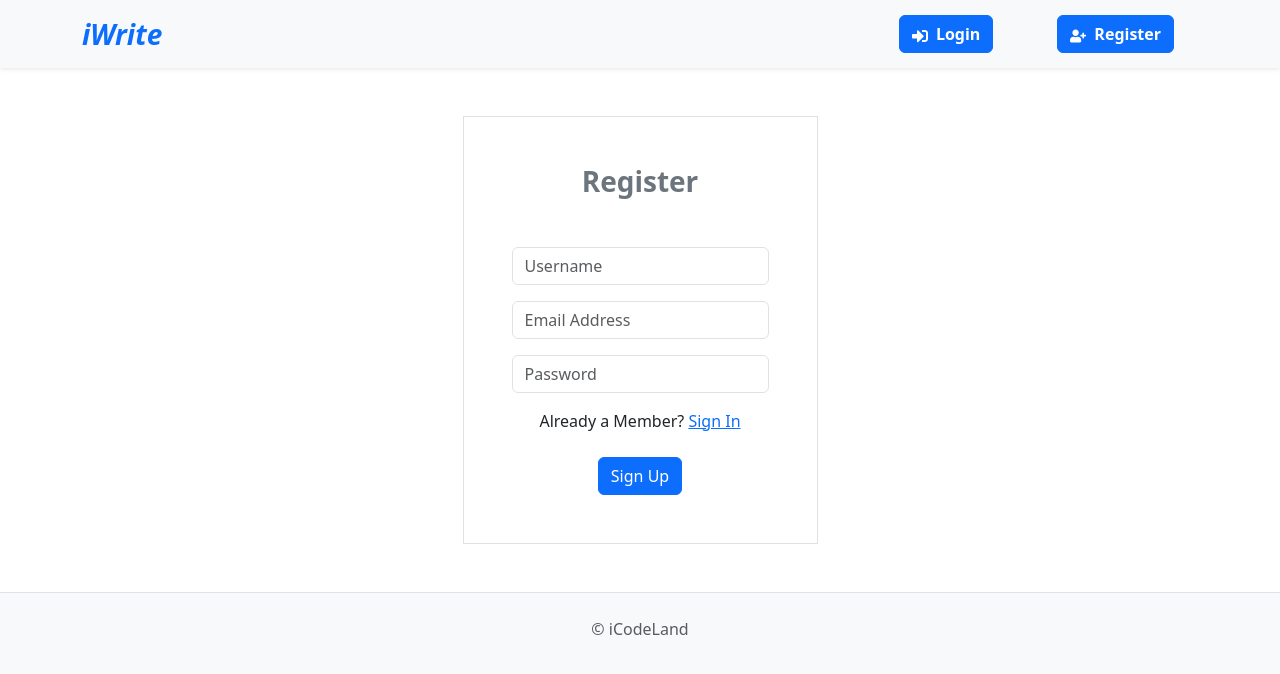
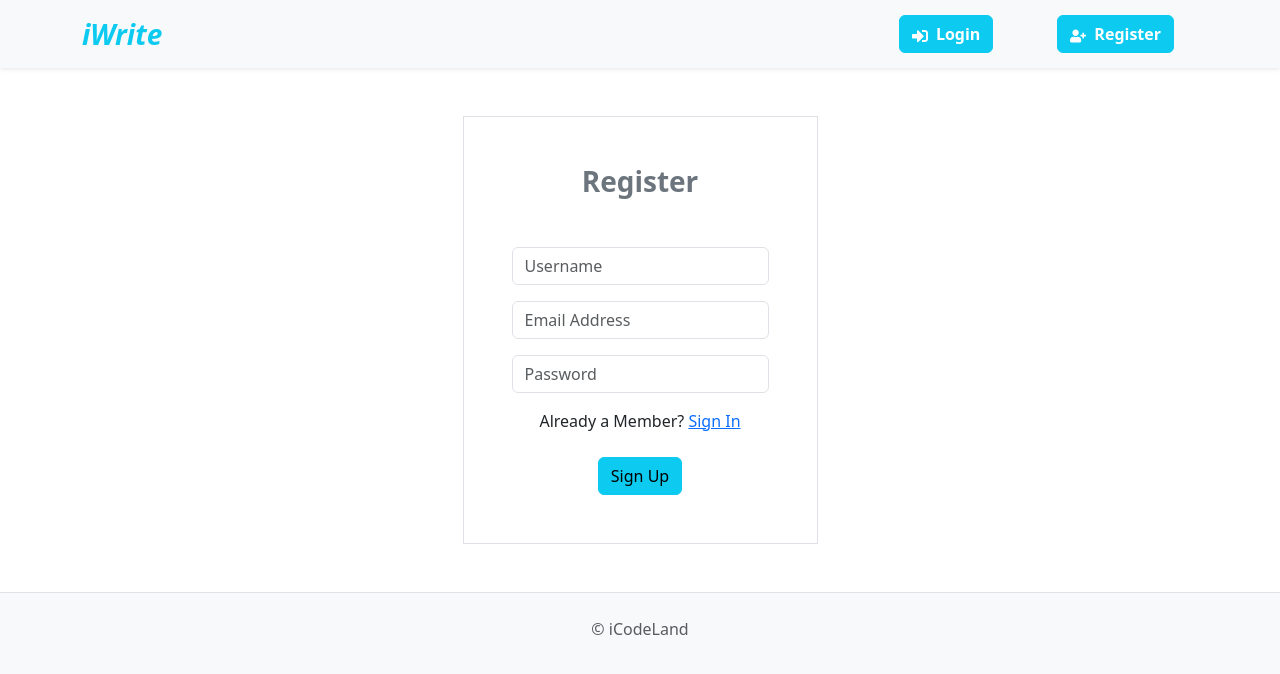
Before and after one commit to imtithalhalalo/LetsWrite, a React (Vite) app in the folder client/: page /register in a window 1280 px wide. Shown: the top 674 px of the page. Built offline with nearby package versions, Linux system fonts and the light colour scheme.

Commit message:
changing color

```diff
--- a/client/src/components/Navbar.tsx
+++ b/client/src/components/Navbar.tsx
@@ -7,23 +7,23 @@ function Navbar() {
         <nav className="navbar navbar-light bg-light shadow-sm">
             <div className="container-lg">
                 <Link to="/" className="text-decoration-none">
-                    <div className="navbar-brand text-primary fw-bold fst-italic fs-3">
+                    <div className="navbar-brand text-info fw-bold fst-italic fs-3">
                         iWrite
                     </div>
                 </Link>
                 <div className="d-md-block d-none">
                     <div className="d-flex gap-3 align-items-center">
                         <Link to="/login" className="px-4 rounded-pill">
-                            <button className="btn btn-primary text-white lead fw-bold"><FaSignInAlt className="me-2" />Login</button>
+                            <button className="btn btn-info text-white lead fw-bold"><FaSignInAlt className="me-2" />Login</button>
                         </Link>
                         <Link to="/register" className="px-4 rounded-pill">
-                            <button className="btn btn-primary text-white lead fw-bold"><FaUserPlus className="me-2" />Register</button>
+                            <button className="btn btn-info text-white lead fw-bold"><FaUserPlus className="me-2" />Register</button>
                         </Link>
                     </div>
                 </div>
                 <div className="d-block d-md-none">
                     <div className="dropdown">
-                        <button className="btn btn-primary px-3" type="button" id="dropdownMenuButton" data-bs-toggle="dropdown" aria-expanded="false">
+                        <button className="btn btn-info px-3" type="button" id="dropdownMenuButton" data-bs-toggle="dropdown" aria-expanded="false">
                             <FaBars className="mb-1" />
                         </button>
                         <ul className="dropdown-menu dropdown-menu-end" aria-labelledby="dropdownMenuButton">
--- a/client/src/pages/Login.tsx
+++ b/client/src/pages/Login.tsx
@@ -20,7 +20,7 @@ function Login() {
                             <p>Not a Member? <Link to="/register">Sign Up</Link></p>
                         </div>
 
-                        <button type="submit" className="btn btn-primary">Sign In</button>
+                        <button type="submit" className="btn btn-info">Sign In</button>
                     </form>
                 </div>
             </div>
--- a/client/src/pages/Register.tsx
+++ b/client/src/pages/Register.tsx
@@ -24,7 +24,7 @@ function Register() {
                             <p>Already a Member? <Link to="/login">Sign In</Link></p>
                         </div>
 
-                        <button type="submit" className="btn btn-primary">Sign Up</button>
+                        <button type="submit" className="btn btn-info">Sign Up</button>
                     </form>
                 </div>
             </div>
```
